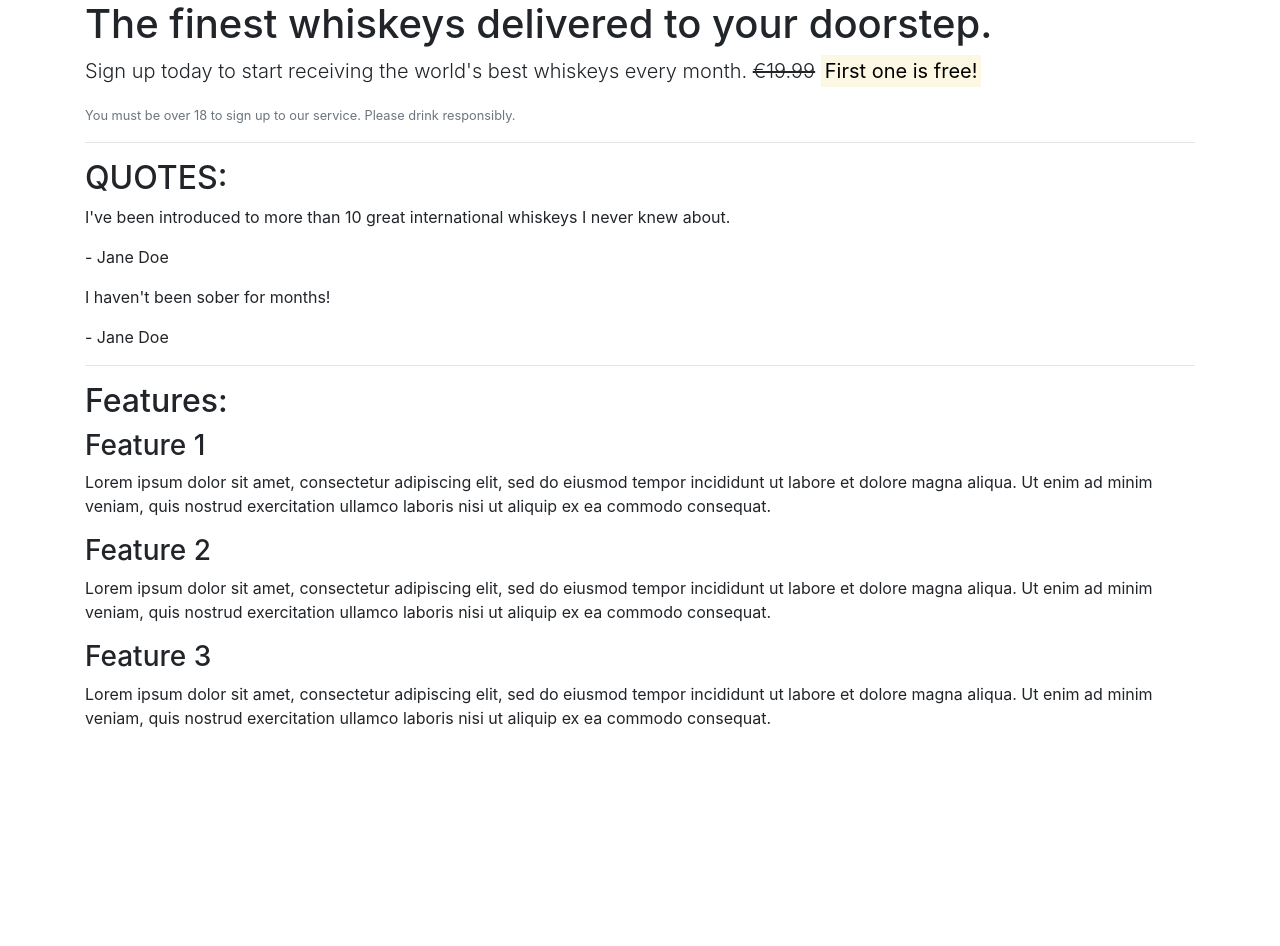
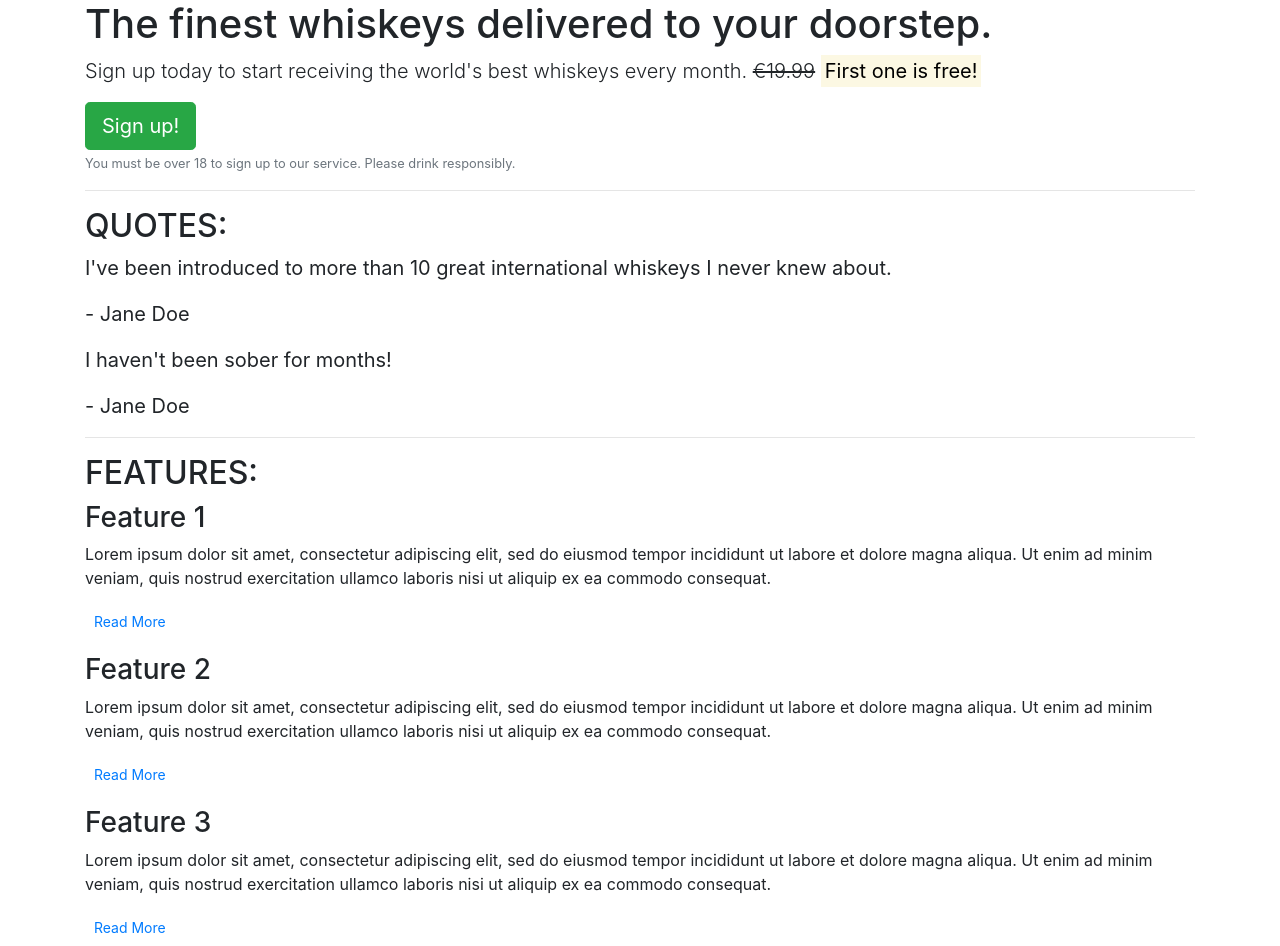
Before and after one commit to Mel0Dramat1c/whiskey, a plain HTML site: page index.html in a window 1280 px wide. Before the commit the page ends 800 px from the top, so only its background shows below. Drawn offline with nearby package versions, Linux system fonts and the light colour scheme.

Commit message:
added Bootstrap styles to h2 and divs

```diff
--- a/index.html
+++ b/index.html
@@ -14,6 +14,7 @@
         <section class="callout">
             <h1>The finest whiskeys delivered to your doorstep.</h1>
             <p class="lead">Sign up today to start receiving the world's best whiskeys every month. <s>€19.99</s> <strong><mark>First one is free!</mark></strong></p>
+            <button class="btn btn-success btn-lg">Sign up!</button>
         <p class="text-muted"><small>You must be over 18 to sign up to our service. Please drink responsibly.</small></p>
         </section>
         <!-- /.callout -->
@@ -22,32 +23,35 @@
         <!-- Quotes -->
         <section class="quotes">
             <h2 class="text-uppercase">Quotes:</h2>
-            <div class="quote">
+            <blockquote class="blockquote">
                 <p>I've been introduced to more than 10 great international whiskeys I never knew about.</p>
                 <p>- Jane Doe</p>
-            </div>
-            <div class="quote">
+            </blockquote>
+            <blockquote class="blockquote">
                 <p>I haven't been sober for months!</p>
                 <p>- Jane Doe</p>
-            </div>
+            </blockquote>
         </section>
         <!-- /.quotes -->
         <hr>
 
         <!-- Features -->
         <section class="features">
-            <h2>Features:</h2>
+            <h2 class="text-uppercase">Features:</h2>
             <div class="feature">
                 <h3>Feature 1</h3>
                 <p>Lorem ipsum dolor sit amet, consectetur adipiscing elit, sed do eiusmod tempor incididunt ut labore et dolore magna aliqua. Ut enim ad minim veniam, quis nostrud exercitation ullamco laboris nisi ut aliquip ex ea commodo consequat.</p>
+                <p><a class="btn btn-sm bth-light" href="">Read More</a></p>
             </div>
             <div class="feature">
                 <h3>Feature 2</h3>
                 <p>Lorem ipsum dolor sit amet, consectetur adipiscing elit, sed do eiusmod tempor incididunt ut labore et dolore magna aliqua. Ut enim ad minim veniam, quis nostrud exercitation ullamco laboris nisi ut aliquip ex ea commodo consequat.</p>
+                <p><a class="btn btn-sm bth-light" href="">Read More</a></p>
             </div>
             <div class="feature">
                 <h3>Feature 3</h3>
                 <p>Lorem ipsum dolor sit amet, consectetur adipiscing elit, sed do eiusmod tempor incididunt ut labore et dolore magna aliqua. Ut enim ad minim veniam, quis nostrud exercitation ullamco laboris nisi ut aliquip ex ea commodo consequat.</p>
+                <p><a class="btn btn-sm bth-light" href="">Read More</a></p>
             </div>
         </section>
         <!-- /.features -->
```
